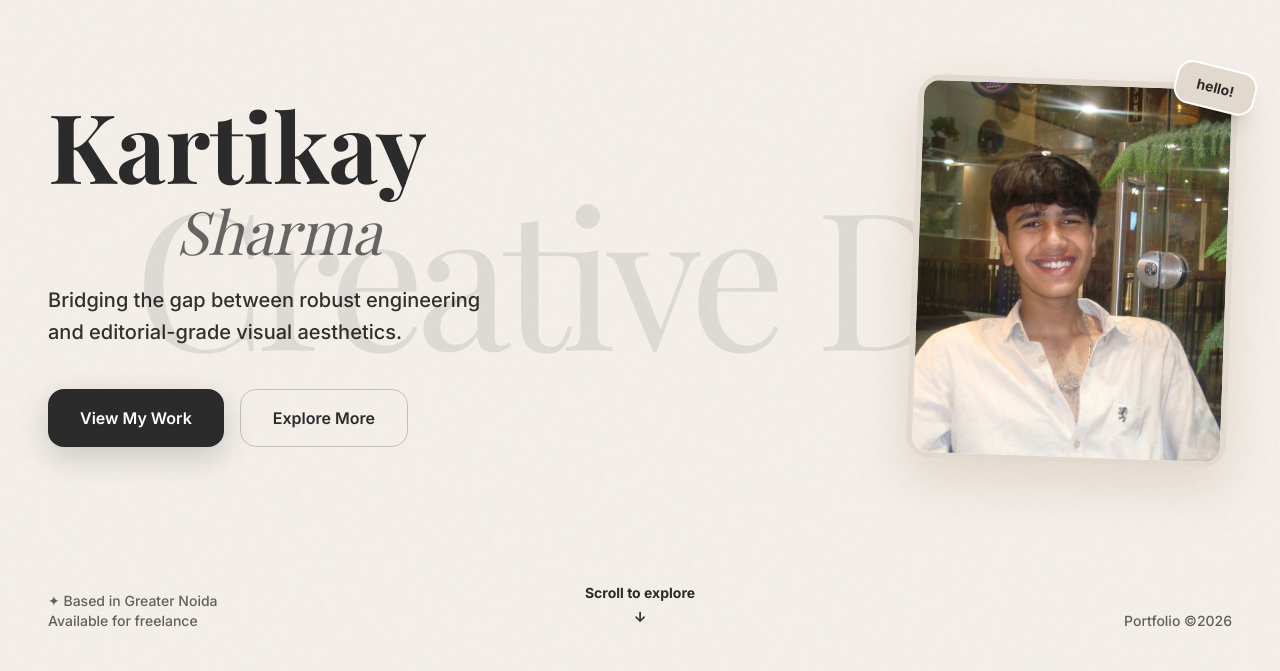
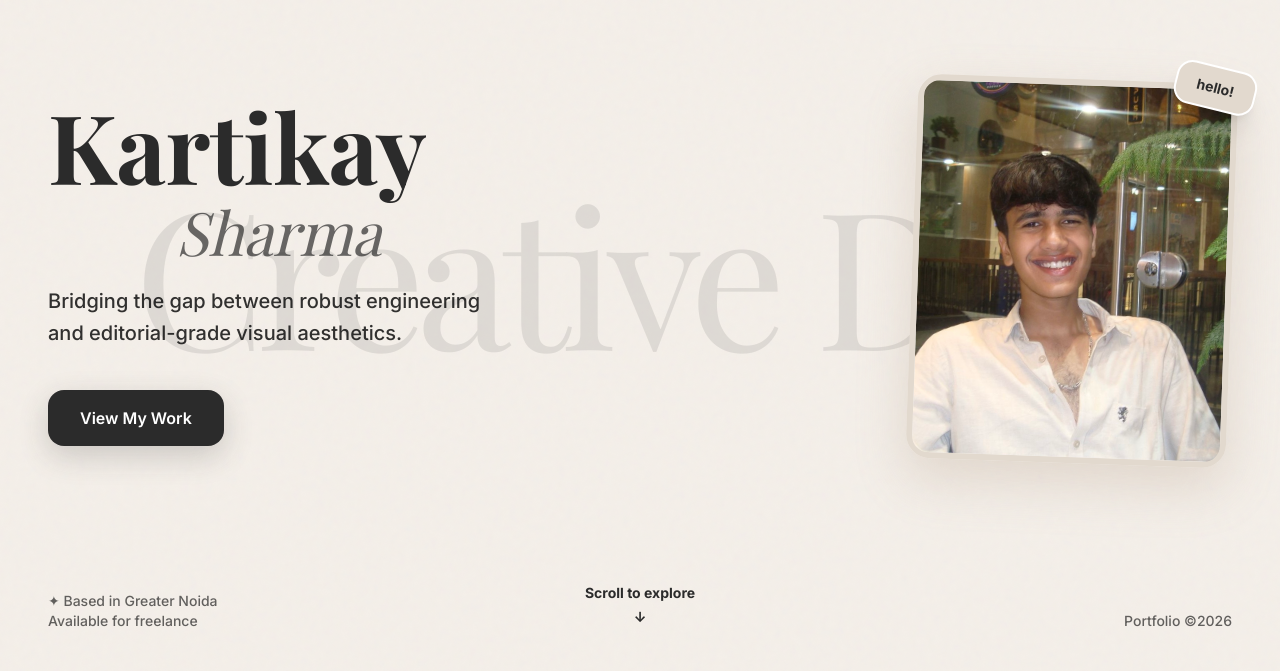
Before and after one commit to KartikkkxD/prtf, a Next.js app: page / in a window 1280 px wide. Shown: the part 129-800 px from the top of the page. Built offline with nearby package versions, Linux system fonts and the light colour scheme; a web font is replaced by a local one.

Commit message:
update: remove explore more button

```diff
--- a/src/components/Hero.tsx
+++ b/src/components/Hero.tsx
@@ -69,9 +69,6 @@ export default function Hero() {
               >
                 View My Work
               </button>
-              <button className="px-8 py-4 bg-transparent border border-black/20 text-[#2b2b2b] rounded-2xl font-semibold hover:bg-black/5 transition-colors">
-                Explore More
-              </button>
             </div>
           </div>
 
```
